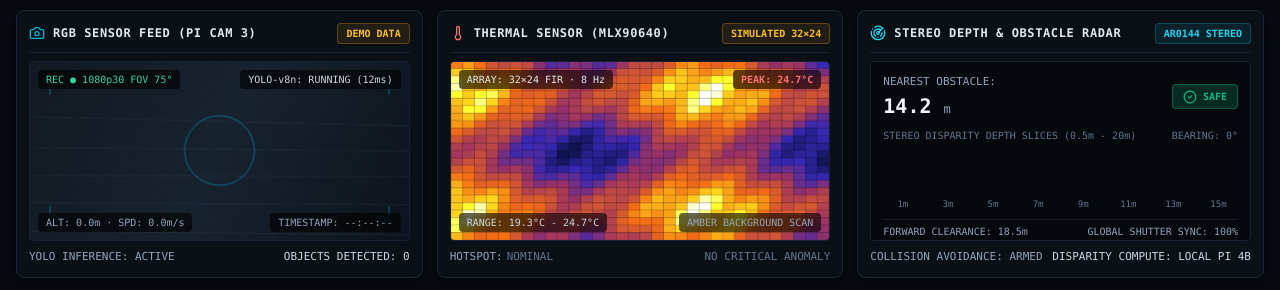
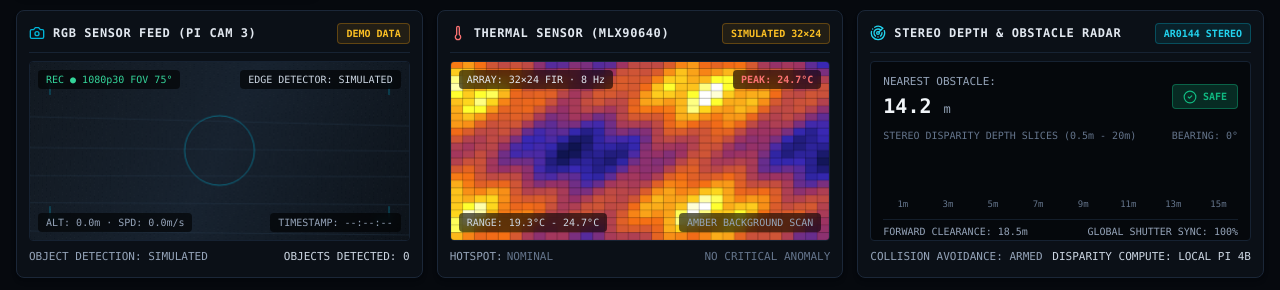
Before and after one commit to nafisdevtale/kaya-ps4-search-and-rescue, a Next.js app: page / in a window 1280 px wide. Shown: the part 913-1203 px from the top of the page. Built offline with nearby package versions, Linux system fonts and the light colour scheme.

Commit message:
refactor: remove simulated detector performance claim

```diff
--- a/src/components/mission/RgbSensorFeed.tsx
+++ b/src/components/mission/RgbSensorFeed.tsx
@@ -13,7 +13,7 @@ useEffect(() => {
   setMounted(true);
 }, []);
 
-  // Animate simulated optical feed with synthetic camera grain, HUD, and AI bounding boxes
+  // Animate the simulated optical feed with camera grain, HUD, and detection boxes
   useEffect(() => {
     const canvas = canvasRef.current;
     if (!canvas) return;
@@ -76,7 +76,7 @@ useEffect(() => {
       ctx.lineTo(w - margin, h - margin - bracketSize);
       ctx.stroke();
 
-      // 4. Draw AI Bounding Boxes from Active Incidents
+      // 4. Draw detection boxes from active incidents
       const hasSurvivor = incidents.some((i) => i.class === "SURVIVOR" || i.class === "PERSON");
       const hasFire = incidents.some((i) => i.class === "FIRE");
 
@@ -161,7 +161,7 @@ useEffect(() => {
         </div>
 
         <div className="absolute top-2 right-2 text-[10px] font-mono text-slate-300 bg-black/60 px-2 py-0.5 rounded backdrop-blur-sm">
-          YOLO-v8n: RUNNING (12ms)
+          EDGE DETECTOR: SIMULATED
         </div>
 
         <div className="absolute bottom-2 left-2 text-[10px] font-mono text-slate-400 bg-black/60 px-2 py-0.5 rounded backdrop-blur-sm">
@@ -175,7 +175,7 @@ useEffect(() => {
 
       {/* Footer Status */}
       <div className="flex items-center justify-between text-[11px] font-mono text-slate-400 mt-2">
-        <span>YOLO INFERENCE: ACTIVE</span>
+        <span>OBJECT DETECTION: SIMULATED</span>
         <span className="text-slate-300">
           OBJECTS DETECTED: {incidents.length}
         </span>
```
